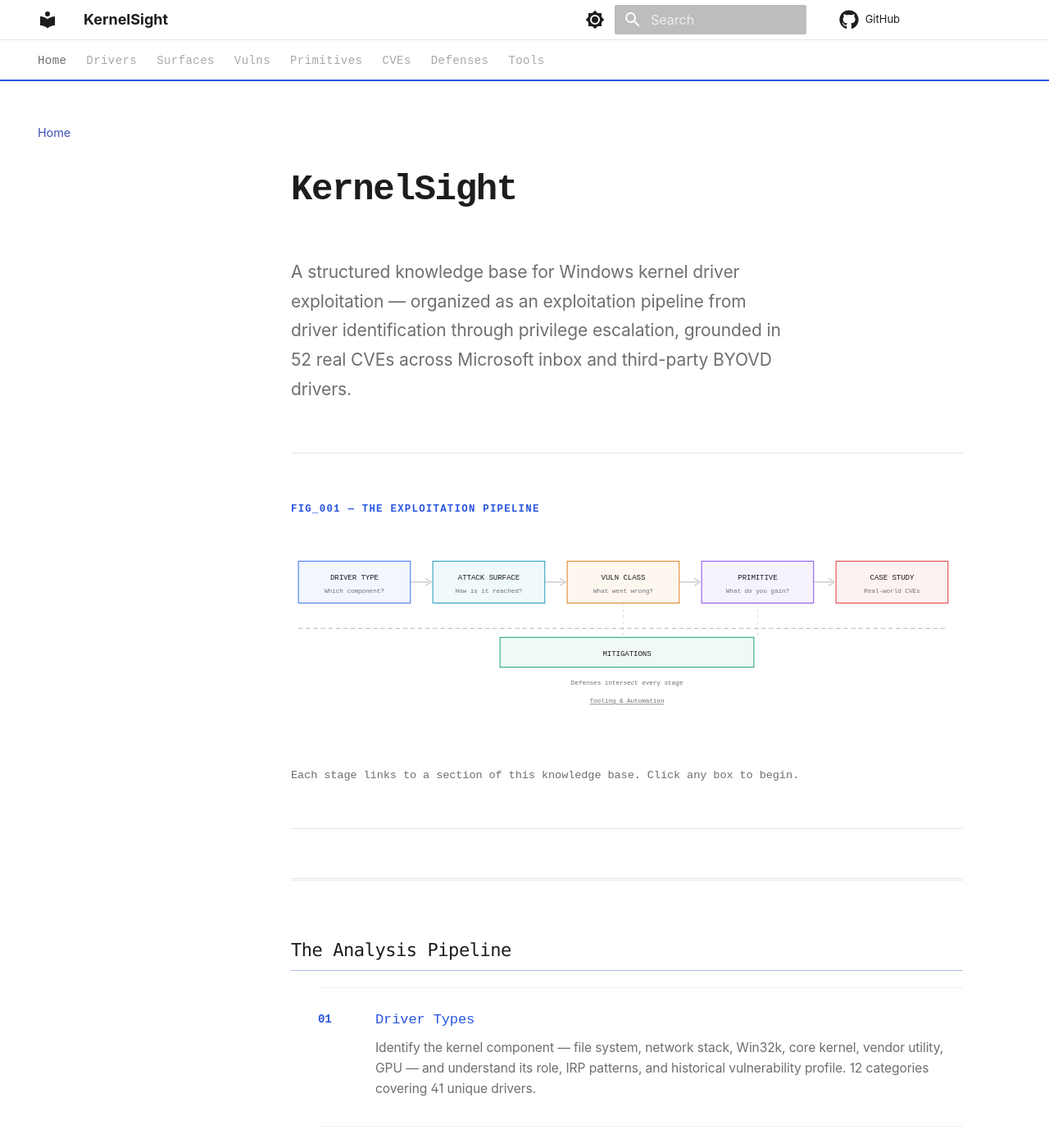
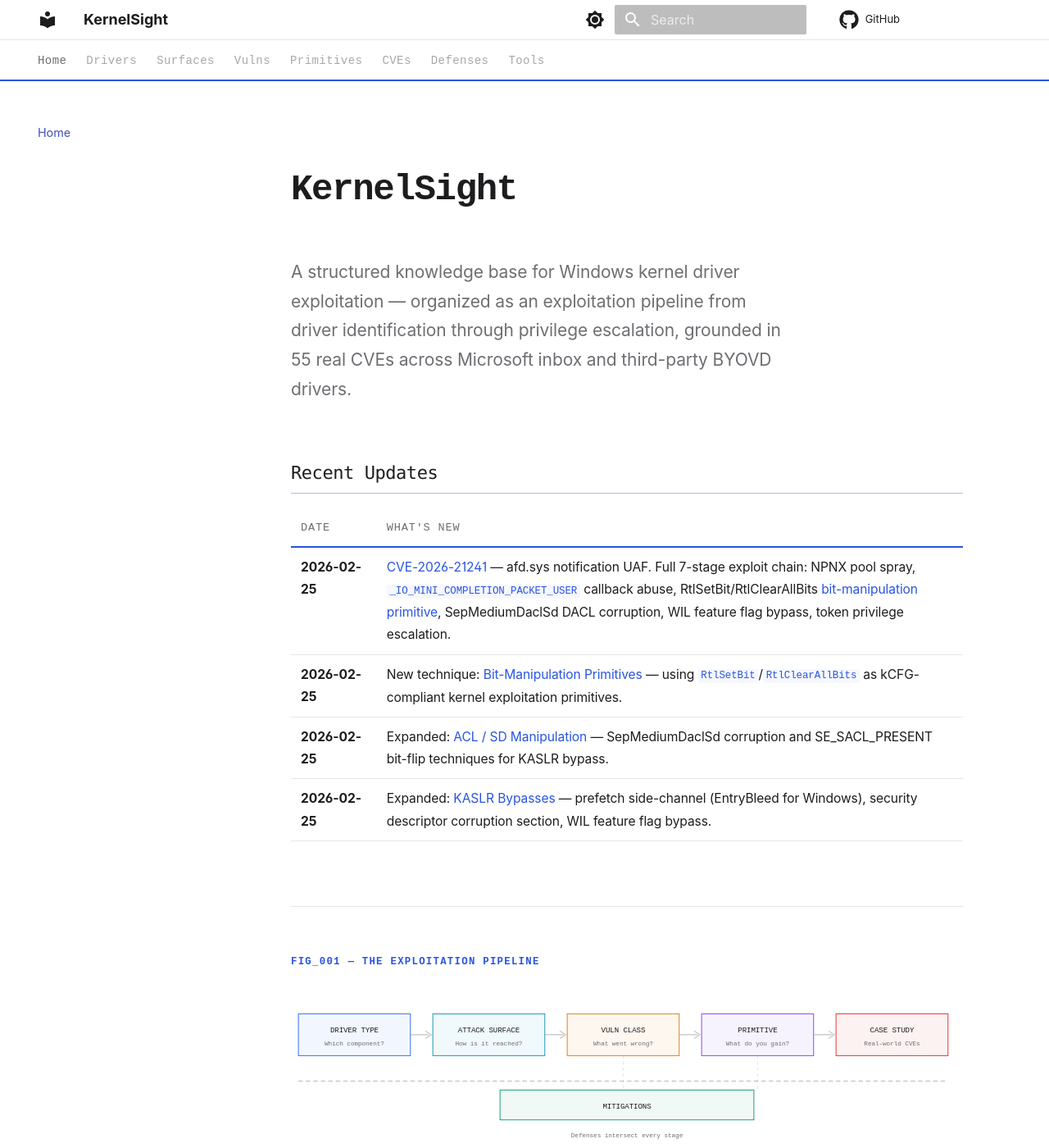
Before and after one commit to splintersfury/KernelSight, an MkDocs documentation site: the page built from docs/index.md, in a window 1280 px wide and 1400 px high. Shown: the whole window at 82% size. Built offline with MkDocs 1.6.1 and Material for MkDocs 9.7.7, drawn with Linux system fonts in a browser that asks for light colours; comment, search, counter and statistics services are not loaded; some of the changed text lies outside the part shown.

Commit message:
Fix CVE index, update counts, add Recent Updates section to homepage
- Add CVE-2026-21241 to case studies index table and afd.sys By Driver section
- Update homepage stats: 55 CVEs, 57 technique pages
- Add Recent Updates table to homepage showing latest additions
  (CVE-2026-21241, bit-manipulation primitive, ACL/SD expansion, KASLR bypasses)

Co-Authored-By: Claude Opus 4.6 <noreply@anthropic.com>

```diff
--- a/docs/index.md
+++ b/docs/index.md
@@ -6,8 +6,17 @@ hide:
 <div class="ks-hero-title" markdown>KernelSight</div>
 
 <p class="ks-hero-subtitle">
-A structured knowledge base for Windows kernel driver exploitation — organized as an exploitation pipeline from driver identification through privilege escalation, grounded in 52 real CVEs across Microsoft inbox and third-party BYOVD drivers.
+A structured knowledge base for Windows kernel driver exploitation — organized as an exploitation pipeline from driver identification through privilege escalation, grounded in 55 real CVEs across Microsoft inbox and third-party BYOVD drivers.
 </p>
+
+## Recent Updates
+
+| Date | What's New |
+|------|------------|
+| **2026-02-25** | [CVE-2026-21241](case-studies/CVE-2026-21241.md) — afd.sys notification UAF. Full 7-stage exploit chain: NPNX pool spray, `_IO_MINI_COMPLETION_PACKET_USER` callback abuse, RtlSetBit/RtlClearAllBits [bit-manipulation primitive](primitives/exploitation/bit-manipulation.md), SepMediumDaclSd DACL corruption, WIL feature flag bypass, token privilege escalation. |
+| **2026-02-25** | New technique: [Bit-Manipulation Primitives](primitives/exploitation/bit-manipulation.md) — using `RtlSetBit`/`RtlClearAllBits` as kCFG-compliant kernel exploitation primitives. |
+| **2026-02-25** | Expanded: [ACL / SD Manipulation](primitives/exploitation/acl-sd-manipulation.md) — SepMediumDaclSd corruption and SE_SACL_PRESENT bit-flip techniques for KASLR bypass. |
+| **2026-02-25** | Expanded: [KASLR Bypasses](mitigations/kaslr-bypasses.md) — prefetch side-channel (EntryBleed for Windows), security descriptor corruption section, WIL feature flag bypass. |
 
 <div class="ks-figure" markdown>
   <span class="ks-figure-label">FIG_001 — The Exploitation Pipeline</span>
@@ -91,7 +100,7 @@ A structured knowledge base for Windows kernel driver exploitation — organized
 </li>
 <li markdown>
 <strong><a href="case-studies/">Case Studies</a></strong>
-<p>Walk through the full chain for 54 real CVEs — root cause, exploitation path, patch analysis, and detection rules. 29 exploited in the wild, including 21 third-party BYOVD drivers.</p>
+<p>Walk through the full chain for 55 real CVEs — root cause, exploitation path, patch analysis, and detection rules. 30 exploited in the wild, including 21 third-party BYOVD drivers.</p>
 </li>
 <li markdown>
 <strong><a href="mitigations/">Mitigations</a></strong>
@@ -108,12 +117,12 @@ A structured knowledge base for Windows kernel driver exploitation — organized
 ## Corpus
 
 <div class="ks-stats-box" markdown>
-<span class="ks-stat-num">54</span> CVE case studies &nbsp;&middot;&nbsp;
+<span class="ks-stat-num">55</span> CVE case studies &nbsp;&middot;&nbsp;
 <span class="ks-stat-num">41</span> unique drivers &nbsp;&middot;&nbsp;
 <span class="ks-stat-num">30</span> exploited in the wild &nbsp;&middot;&nbsp;
 <span class="ks-stat-num">2</span> remotely exploitable<br>
 <span class="ks-stat-num">12</span> driver type categories &nbsp;&middot;&nbsp;
-<span class="ks-stat-num">56</span> technique pages &nbsp;&middot;&nbsp;
+<span class="ks-stat-num">57</span> technique pages &nbsp;&middot;&nbsp;
 <span class="ks-stat-num">80+</span> AutoPiff detection rules
 </div>
 
```
Also changed, not shown: docs/case-studies/index.md (+3 -1 lines).
